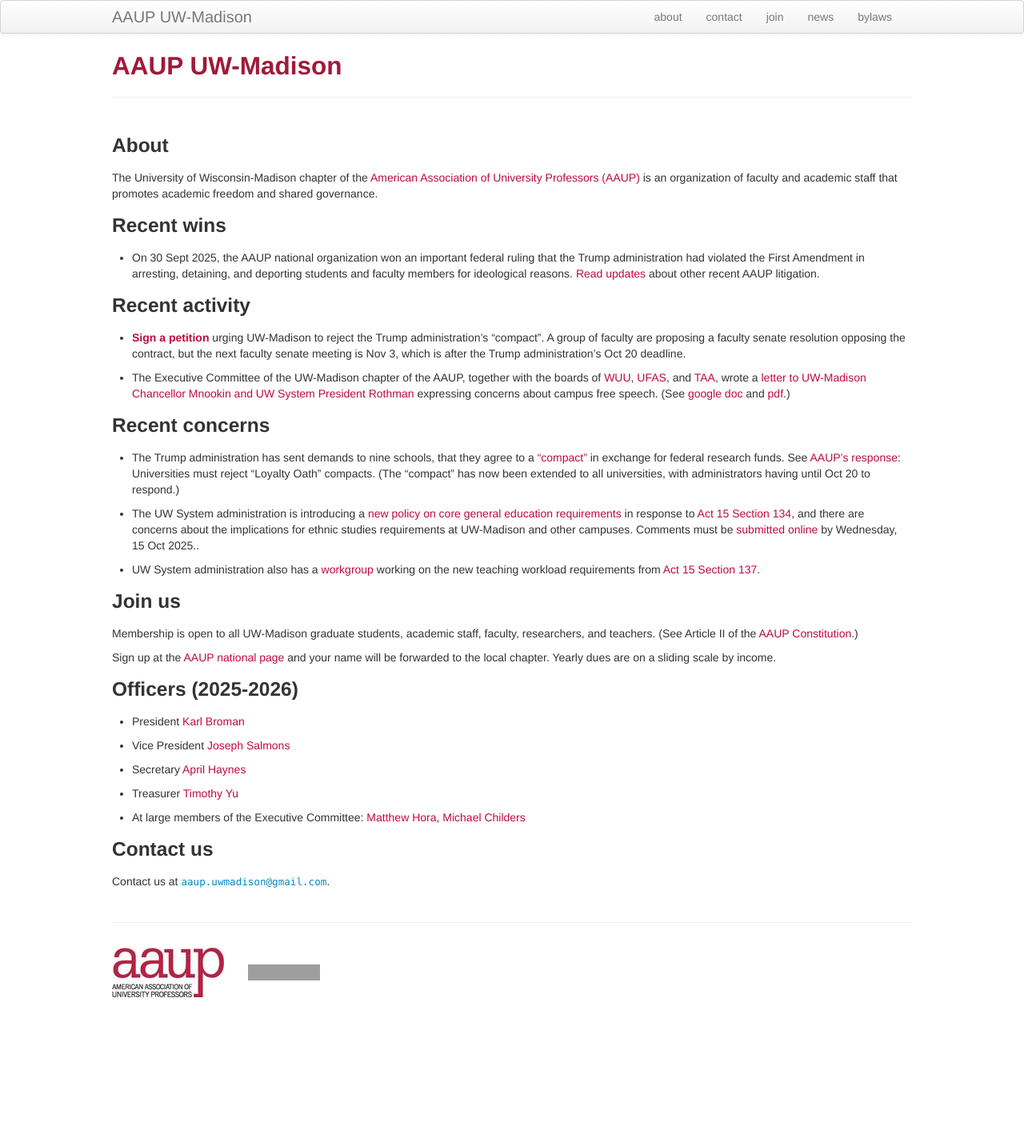
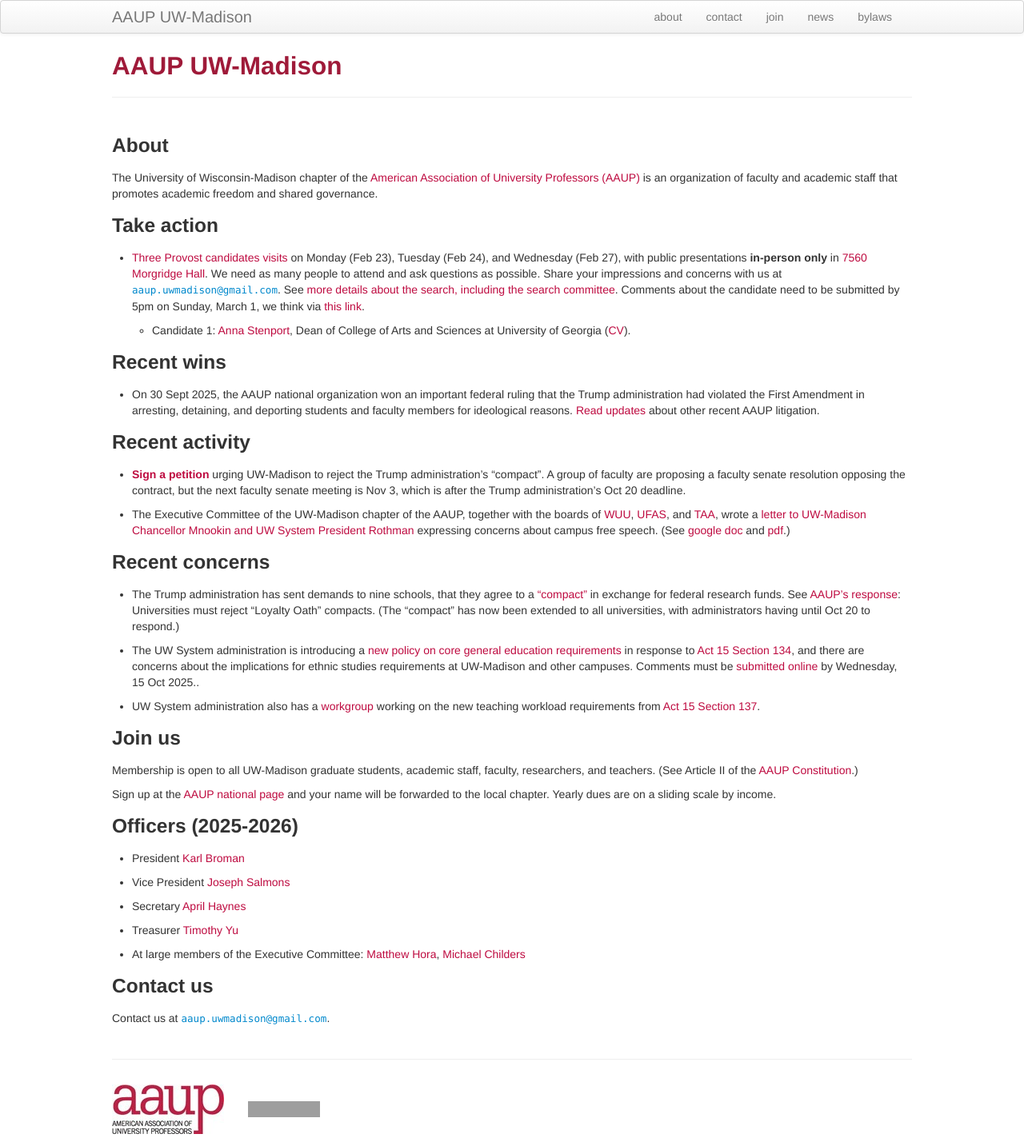
Before and after one commit to aaupmadison/aaupmadison.github.io, a Jekyll site: the page built from index.md, in a window 1280 px wide. Shown: the whole page at 80% size. Built offline with Jekyll 4.4.1, drawn with Linux system fonts in a browser that asks for light colours; before the commit the page ends 1257 px from its top, so only the background shows below that; grey boxes are pictures that could not be loaded.

Commit message:
Add info about Provost candidates

```diff
--- a/index.md
+++ b/index.md
@@ -9,6 +9,24 @@ description: UW-Madison chapter of the American Association of University Profes
 The University of Wisconsin-Madison chapter of the <a href="https://aaup.org">American
 Association of University Professors (AAUP)</a> is an organization of faculty and
 academic staff that promotes academic freedom and shared governance.
+
+### Take action
+
+- [Three Provost candidates
+  visits](https://provost.wisc.edu/2025/10/30/provost-and-vice-chancellor-for-academic-affairs-search-2/)
+  on Monday (Feb 23), Tuesday (Feb 24), and Wednesday (Feb 27), with public presentations **in-person
+  only** in [7560 Morgridge Hall](https://map.wisc.edu/s/oqe065zc). We need as many people to attend and
+  ask questions as possible. Share your impressions and concerns with
+  us at [`aaup.uwmadison@gmail.com`](mailto:aaup.uwmadison@gmail.com).
+  See [more details about the search, including the search
+  committee](https://news.wisc.edu/search-begins-for-new-provost-2/).
+  Comments about the candidate need to be submitted by 5pm on Sunday,
+  March 1, we think via [this
+  link](https://www.imsearch.com/open-searches/university-wisconsin-madison/provost-and-vice-chancellor-academic-affairs).
+
+  - Candidate 1: [Anna
+  Stenport](https://www.franklin.uga.edu/directory/people/anna-stenport),
+  Dean of College of Arts and Sciences at University of Georgia ([CV](/assets/provost2025/stenport_cv.pdf)).
 
 ### Recent wins
 
```
Also changed, not shown: 1 other file.
